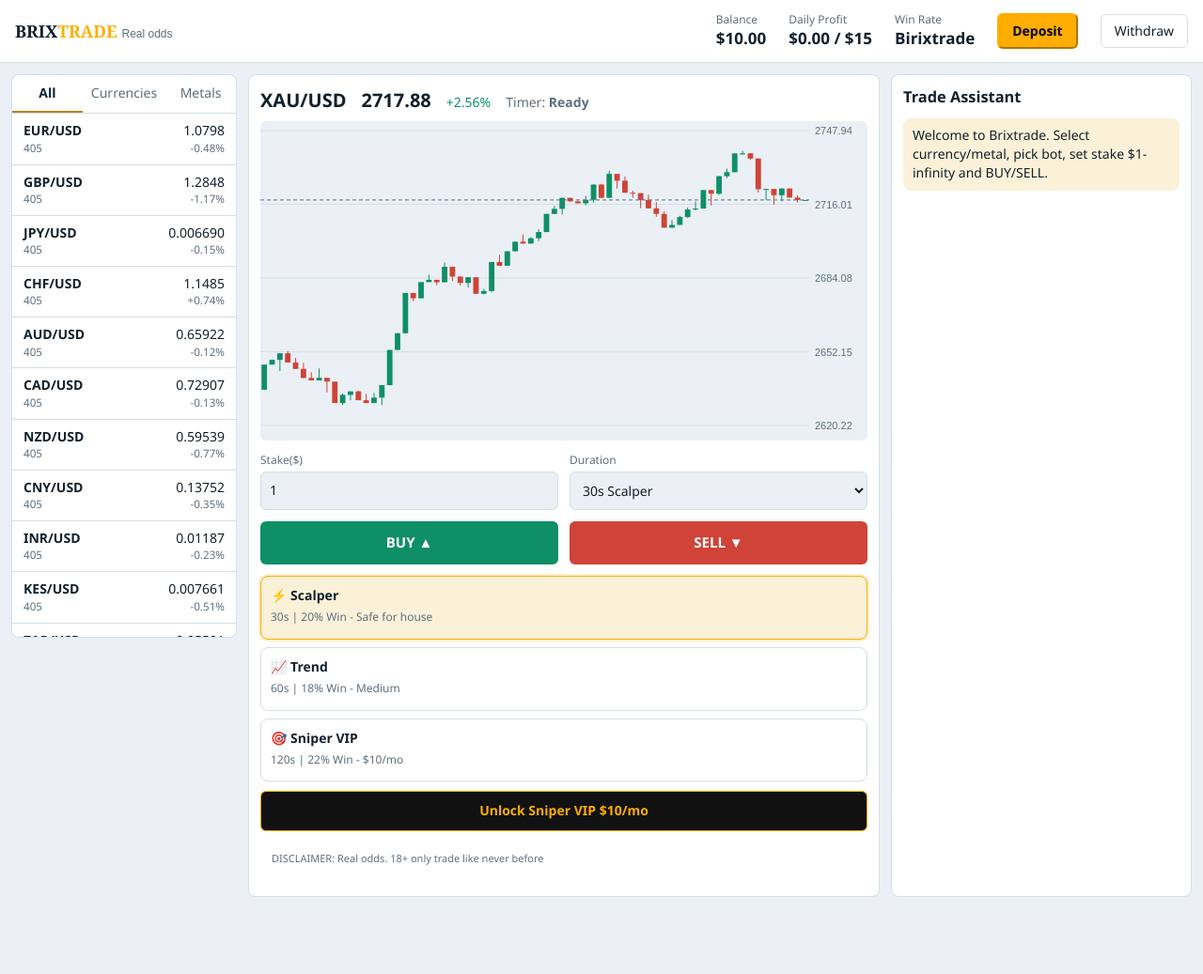
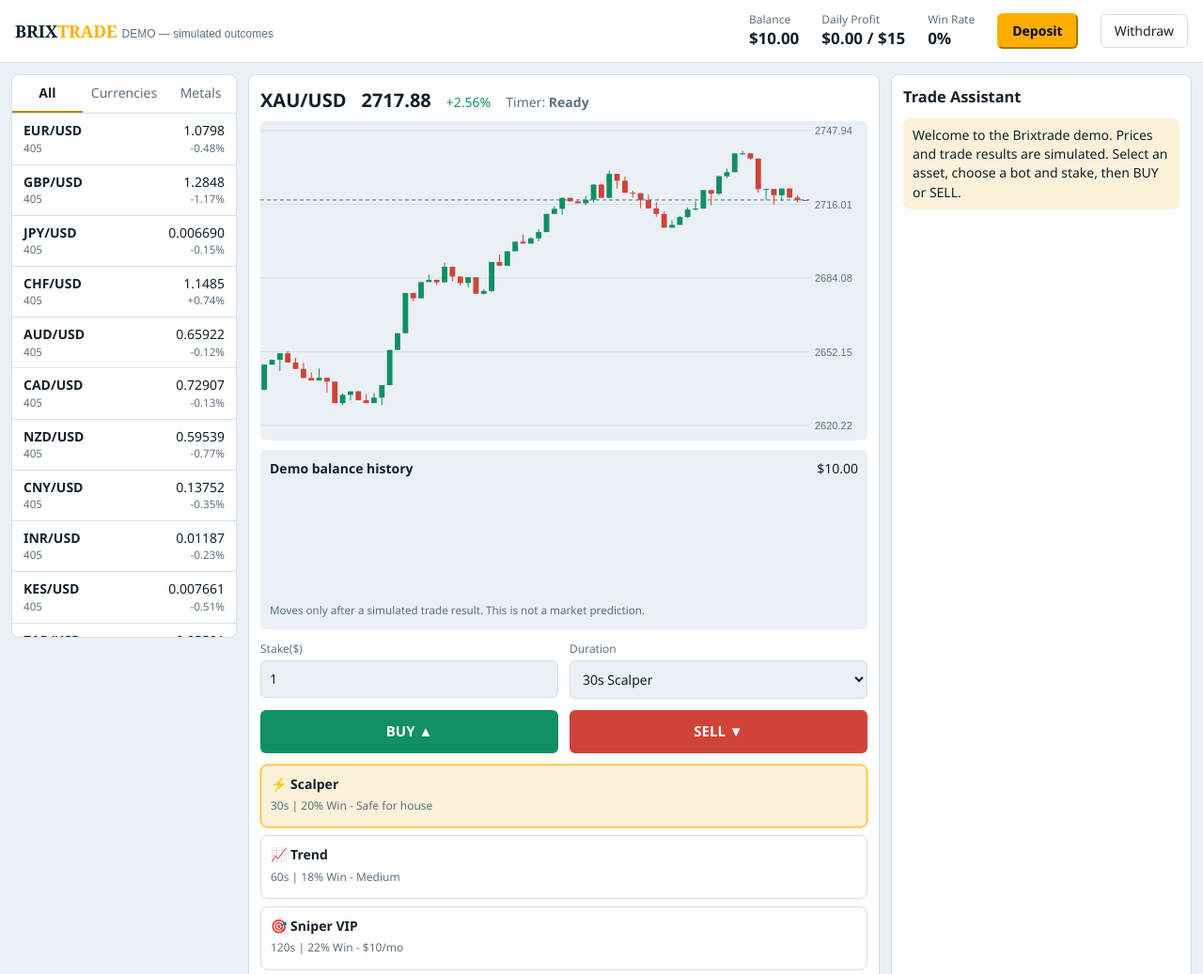
Before and after one commit to milimu-web/bixtrade, a plain HTML site: page trade.html in a window 1280 px wide. Shown: the top 1037 px of the page at 94% size. Before the commit the page ends 967 px from the top, so only its background shows below. Drawn offline with Linux system fonts and the light colour scheme.

Commit message:
update brixtrade

```diff
--- a/trade.html
+++ b/trade.html
@@ -24,6 +24,10 @@ main{display:grid;grid-template-columns:240px minmax(0,1fr) 320px;gap:12px;paddi
 .up{color:var(--up)}.dn{color:var(--dn)}
 #ch{padding:12px}.ttl{display:flex;flex-wrap:wrap;gap:6px 16px;align-items:baseline}.ttl h2{margin:0;font-size:20px}
 #cv{width:100%;height:340px;display:block;margin-top:8px;background:var(--bg);border-radius:6px}
+#equityPanel{margin-top:10px;padding:10px;background:var(--bg);border-radius:6px}
+.equity-heading{display:flex;justify-content:space-between;align-items:center}
+#equityChart{width:100%;height:130px;display:block}
+#equityPanel small{color:var(--mut)}
 #tk{display:grid;grid-template-columns:1fr 1fr;gap:12px;margin-top:12px}
 #tk label{font-size:12px;color:var(--mut);display:block;margin-bottom:4px}
 input,select{width:100%;padding:9px;border:1px solid var(--ln);background:var(--bg);border-radius:6px}
@@ -36,16 +40,17 @@ input,select{width:100%;padding:9px;border:1px solid var(--ln);background:var(--
 .disclaimer{padding:10px 12px;font-size:11px;color:var(--mut)}
 @media(max-width:1000px){main{grid-template-columns:1fr}#list{max-height:240px}}
 </style></head><body>
-<header><h1>BRIX<span style="color:var(--brix)">TRADE</span> <small style="font:12px sans-serif;color:var(--mut)">Real odds</small></h1>
-<div class="stat"><small>Balance</small><b id="balance">$0.00</b></div><div class="stat"><small>Daily Profit</small><b id="dailyProfit"></b></div><div class="stat"><small>Win Rate</small><b id="Trade with">Birixtrade</b></div>
+<header><h1>BRIX<span style="color:var(--brix)">TRADE</span> <small style="font:12px sans-serif;color:var(--mut)">DEMO — simulated outcomes</small></h1>
+<div class="stat"><small>Balance</small><b id="balance">$0.00</b></div><div class="stat"><small>Daily Profit</small><b id="dailyProfit"></b></div><div class="stat"><small>Win Rate</small><b id="winRate">0%</b></div>
 <button class="btn-brix" onclick="depositWithPaystack()">Deposit</button><button class="btn" onclick="withdraw()">Withdraw</button></header>
 <main>
 <aside class="pn" id="list"><div class="tabs" id="ft"><button class="on" data-f="all">All</button><button data-f="fx">Currencies</button><button data-f="mt">Metals</button></div><div id="il"></div></aside>
 <section class="pn" id="ch">
 <div class="ttl"><h2 id="sn">-</h2><b id="sp" style="font-size:20px">-</b><span id="sc"></span><span style="color:var(--mut)" id="sq">Timer: <b id="timer">Ready</b></span></div>
-<canvas id="cv"></canvas>
+<canvas id="cv" aria-label="Simulated market price chart"></canvas>
+<section id="equityPanel" aria-label="Demo balance history"><div class="equity-heading"><b>Demo balance history</b><span id="equityValue">$10.00</span></div><canvas id="equityChart" height="130" aria-label="Balance history line chart"></canvas><small>Moves only after a simulated trade result. This is not a market prediction.</small></section>
 <div id="tk">
-<div><label>Stake($) </label><input id="stake" type="number" min="1" max="infinity" step="1" value="1"></div>
+<div><label>Stake($) </label><input id="stake" type="number" min="1" max="5" step="1" value="1"></div>
 <div><label>Duration</label><select id="duration"><option value="30">30s Scalper</option><option value="60">60s Trend</option><option value="120">120s Sniper VIP</option></select></div>
 <button class="buy" onclick="startTrade('BUY')">BUY ▲</button><button class="sell" onclick="startTrade('SELL')">SELL ▼</button>
 </div>
@@ -55,7 +60,7 @@ input,select{width:100%;padding:9px;border:1px solid var(--ln);background:var(--
 <div class="bot-card" onclick="selectBot('sniper', this)"><h3>🎯 Sniper VIP</h3><p>120s | 22% Win - $10/mo</p></div>
 </div>
 <button class="btn-vip" onclick="subscribe()">Unlock Sniper VIP $10/mo</button>
-<p class="disclaimer">DISCLAIMER: Real odds. 18+ only trade like never before</p>
+<p class="disclaimer">DISCLAIMER: DEMO — simulated outcomes. 18+ only; simulated prices and trade results.</p>
 </section>
 <aside class="pn" style="padding:12px"><h3 style="margin:0 0 10px 0">Trade Assistant</h3><div id="msgs" style="display:flex;flex-direction:column;gap:8px;max-height:500px;overflow:auto"></div></aside>
 </main>
@@ -76,8 +81,8 @@ function ui_design(){
 function draw(){const cv=$("cv"),d=devicePixelRatio||1,W=cv.clientWidth,H=cv.clientHeight;if(!W)return;cv.width=W*d;cv.height=H*d;const g=cv.getContext("2d");g.scale(d,d);const cs=getComputedStyle(document.documentElement),C=n=>cs.getPropertyValue(n).trim(),a=M[sel],D=a.s.slice(-70),pr=62;let lo=Math.min(...D.map(x=>x.l)),hi=Math.max(...D.map(x=>x.h)),pd=(hi-lo)*.08||hi*.001;lo-=pd;hi+=pd;const Y=v=>H-16-(v-lo)/(hi-lo)*(H-26),bw=(W-pr)/D.length;g.font="11px sans-serif";g.fillStyle=C("--mut");g.strokeStyle=C("--ln");for(let i=0;i<=4;i++){const v=lo+(hi-lo)*i/4,y=Y(v);g.beginPath();g.moveTo(0,y);g.lineTo(W-pr,y);g.stroke();g.fillText(fp(v),W-pr+6,y+4)}D.forEach((x,i)=>{const cx=i*bw+bw/2,up=x.c>=x.o;g.strokeStyle=g.fillStyle=C(up?"--up":"--dn");g.beginPath();g.moveTo(cx,Y(x.h));g.lineTo(cx,Y(x.l));g.stroke();g.fillRect(cx-bw*.35,Math.min(Y(x.o),Y(x.c)),bw*.7,Math.max(1,Math.abs(Y(x.o)-Y(x.c))))});const ly=Y(a.p);g.setLineDash([4,3]);g.strokeStyle=C("--mut");g.beginPath();g.moveTo(0,ly);g.lineTo(W-pr,ly);g.stroke();g.setLineDash([]);}
 $("ft").onclick=e=>{if(!e.target.dataset.f)return;flt=e.target.dataset.f;[...$("ft").children].forEach(b=>b.classList.toggle("on",b==e.target));ui_design();};
 setInterval(()=>{AS.forEach(a=>{step(a);if(++a.n%5==0)a.s.push({o:a.p,h:a.p,l:a.p,c:a.p})});ui_design();},1000);
-addEventListener("resize",draw);ui_design();
+addEventListener("resize",()=>{draw();if(typeof renderOutcomeChart==="function")renderOutcomeChart();});ui_design();
 function say(t){const m=document.createElement("div");m.style.cssText="padding:8px 10px;border-radius:8px;background:var(--acbg)";m.textContent=t;$("msgs").appendChild(m);}
-say("Welcome to Brixtrade. Select currency/metal, pick bot, set stake $1-infinity and BUY/SELL.");
+say("Welcome to the Brixtrade demo. Prices and trade results are simulated. Select an asset, choose a bot and stake, then BUY or SELL.");
 </script>
 </body></html>
```
